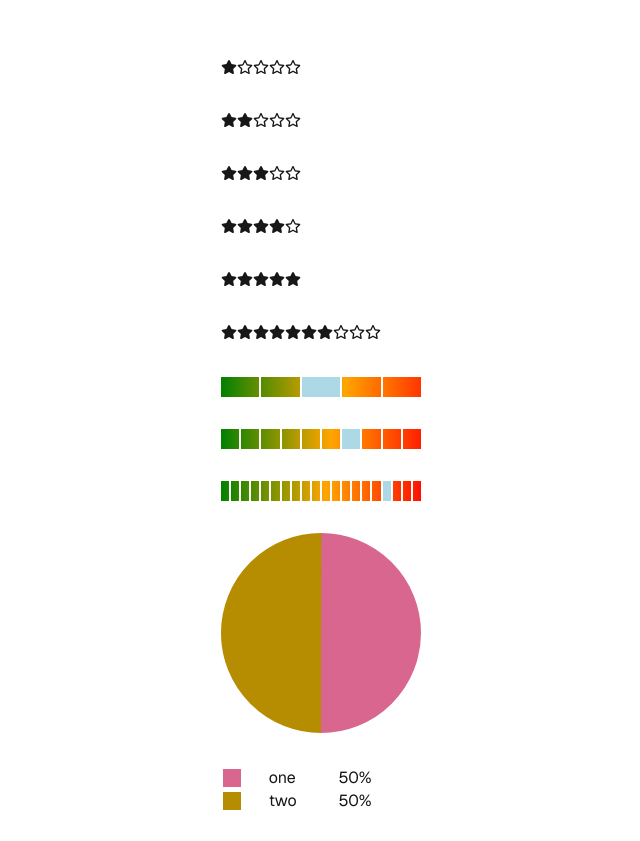
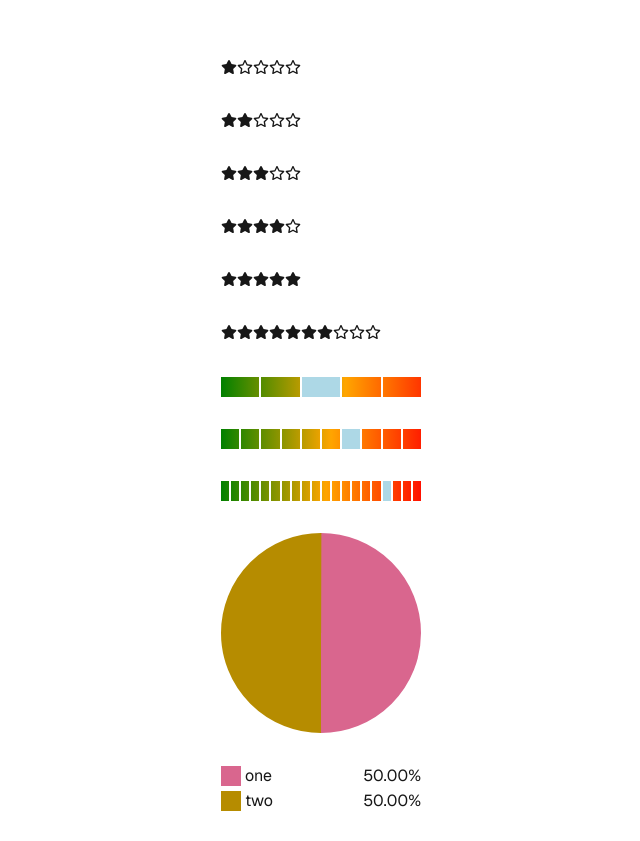
Before and after one commit to norgeous/ajbell-miniapp, a Next.js app: page / in a window 1280 px wide. Shown: the part 105-946 px from the top of the page, without its empty margins (319-959 px from the left). Built offline with nearby package versions, Linux system fonts and the light colour scheme.

Commit message:
styling the PieChart legend

```diff
--- a/components/PieChart/index.tsx
+++ b/components/PieChart/index.tsx
@@ -1,7 +1,7 @@
 import adaptPieValues from './adapter';
 import { demo, PieValues } from './demo-data';
 import PieSlice from './PieSlice';
-import { LegendColor, Svg } from './styled';
+import { Svg, Table, Tr, Td, LegendColor } from './styled';
 
 interface IPieChart {
   values: PieValues[];
@@ -21,17 +21,17 @@ const PieChart = ({ values = demo }: IPieChart) => {
           />
         ))}
       </Svg>
-      <table>
+      <Table>
         {adpatedValues.map(({ label, value }, index) => (
-          <tr key={label}>
-            <td>
+          <Tr key={label}>
+            <Td>
               <LegendColor index={index} />
-            </td>
-            <td>{label}</td>
-            <td>{value}%</td>
-          </tr>
+              <div>{label}</div>
+            </Td>
+            <Td align="right">{value.toFixed(2)}%</Td>
+          </Tr>
         ))}
-      </table>
+      </Table>
     </>
   );
 };
--- a/components/PieChart/styled.ts
+++ b/components/PieChart/styled.ts
@@ -39,12 +39,34 @@ export const Slice = styled.circle<ISlice>`
     `${(value * circumference) / 100} ${circumference}`};
 `;
 
+export const Table = styled.table`
+  width: 100%;
+  max-width: 250px;
+  display: flex;
+  flex-direction: column;
+  gap: 4px;
+`;
+
+export const Tr = styled.table`
+  display: flex;
+  justify-content: space-between;
+  align-items: center;
+  gap: 4px;
+`;
+
+export const Td = styled.table`
+  display: flex;
+  align-items: center;
+  gap: 4px;
+`;
+
 interface ILegendColor {
   index: number;
 }
 
 export const LegendColor = styled.div<ILegendColor>`
-  width: 18px;
-  height: 18px;
+  display: inline-block;
+  width: 20px;
+  height: 20px;
   background: ${({ index }) => sliceColors[index] || 'red'};
 `;
```
